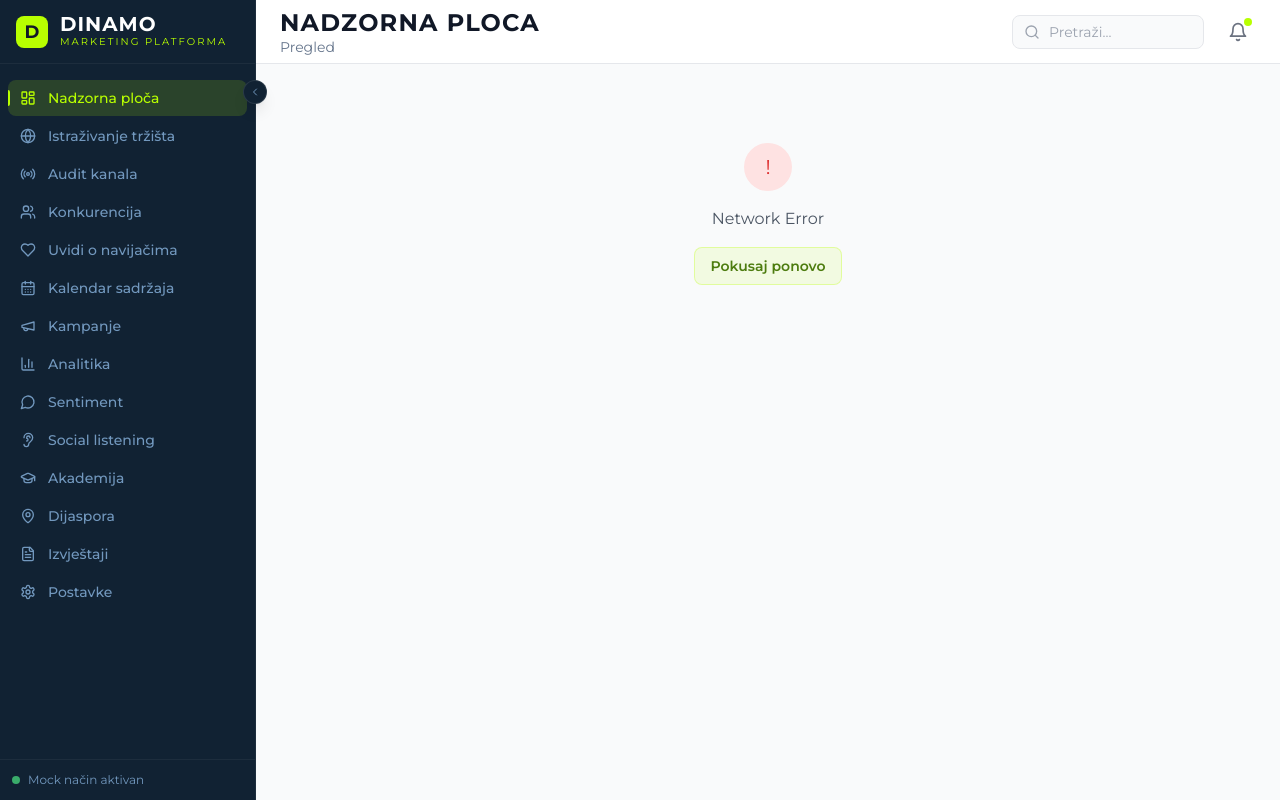
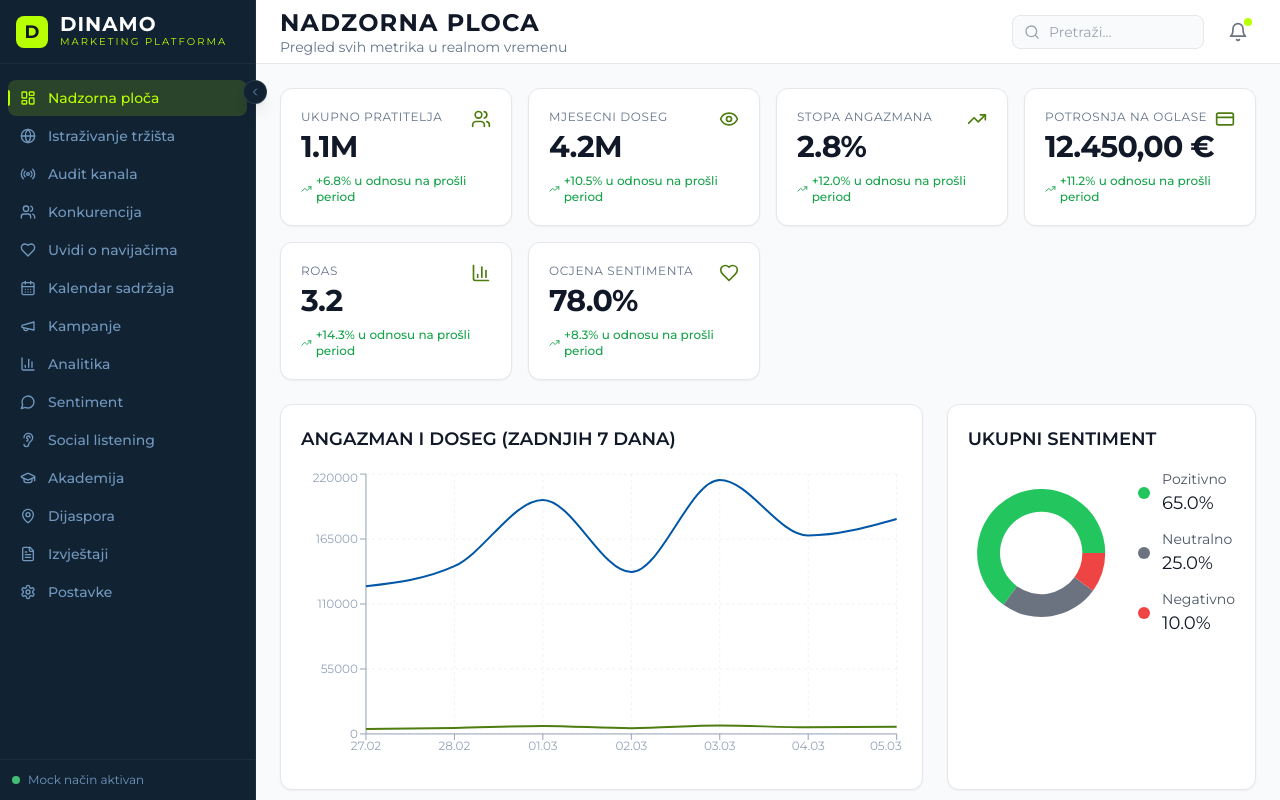
Before and after one commit to davids1z/dinamo-marketing, a React (Vite) app in the folder dashboard/: page / in a window 1280 px wide. Shown: the top 800 px of the page. Built offline with nearby package versions, Linux system fonts and the light colour scheme.

Commit message:
Fix Dashboard: show fallback data when API returns 500 instead of error screen
Co-Authored-By: Claude Opus 4.6 <noreply@anthropic.com>

```diff
--- a/dashboard/src/pages/Dashboard.tsx
+++ b/dashboard/src/pages/Dashboard.tsx
@@ -67,7 +67,6 @@ export default function Dashboard() {
   const d = apiData || fallbackOverview
 
   if (loading && !apiData) return <><Header title="NADZORNA PLOCA" subtitle="Pregled" /><PageLoader /></>
-  if (error && !apiData) return <><Header title="NADZORNA PLOCA" subtitle="Pregled" /><ErrorState message={error} onRetry={refetch} /></>
 
   const sentiment = d.sentiment_breakdown || { positive: 65, neutral: 25, negative: 10 }
   const engagementData = d.engagement_trend || fallbackOverview.engagement_trend
```
